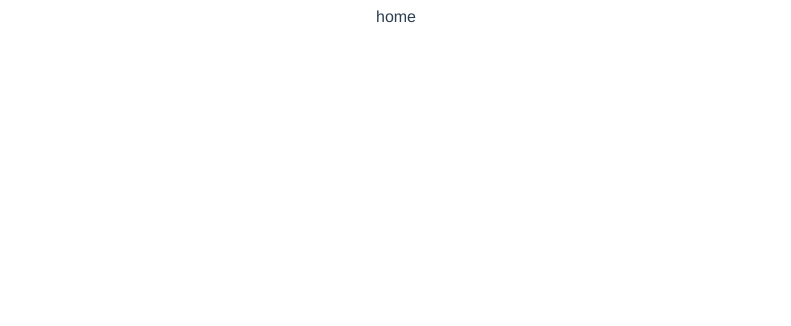
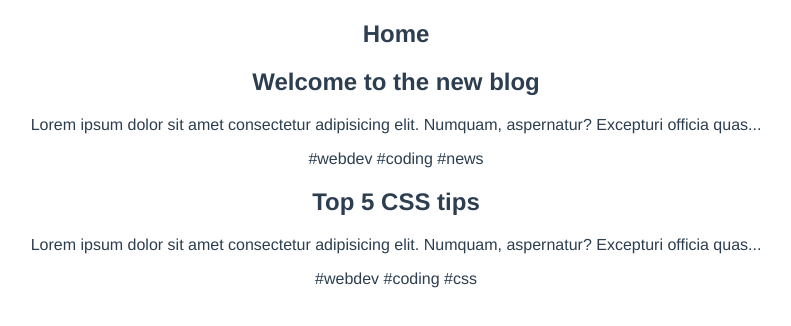
Before and after one commit to VisheshSingh/dojo-blog-ninja, a Vue app: page / in a window 1280 px wide. Shown: the top 326 px of the page, without its empty margins (244-1035 px from the left). Built offline with nearby package versions, Linux system fonts and the light colour scheme; data requests are answered from the project's data file.

Commit message:
setup() in components

```diff
--- /dev/null
+++ b/src/components/PostsList.vue
@@ -0,0 +1,19 @@
+<template>
+  <div v-for="post in posts" :key="post.id">
+    <SinglePost :post="post" />
+  </div>
+</template>
+
+<script>
+import SinglePost from './SinglePost';
+
+export default {
+  name: 'PostsList',
+  props: ['posts'],
+  components: {
+    SinglePost,
+  },
+};
+</script>
+
+<style></style>
--- /dev/null
+++ b/src/components/SinglePost.vue
@@ -0,0 +1,22 @@
+<template>
+  <h2>{{ post.title }}</h2>
+  <p>{{ details }}</p>
+  <span v-for="tag in post.tags" :key="tag"> #{{ tag }} </span>
+</template>
+
+<script>
+import { computed } from 'vue';
+
+export default {
+  name: 'SinglePost',
+  props: ['post'],
+  setup(props) {
+    const details = computed(() => {
+      return props.post.details.substring(0, 100) + '...';
+    });
+    return { details };
+  },
+};
+</script>
+
+<style></style>
--- a/src/views/Home.vue
+++ b/src/views/Home.vue
@@ -1,12 +1,36 @@
 <template>
-  <div class="home">
-    home
-  </div>
+  <h2>Home</h2>
+  <PostsList :posts="posts" />
 </template>
 
 <script>
+import { ref } from 'vue';
+import PostsList from '../components/PostsList';
+
 export default {
   name: 'Home',
-  components: {},
+  components: {
+    PostsList,
+  },
+  setup() {
+    const posts = ref([]);
+    const error = ref(null);
+
+    const load = async () => {
+      try {
+        const res = await fetch(`http://localhost:3000/posts`);
+        if (!res.ok) {
+          throw Error('no data available 😫');
+        }
+        const data = await res.json();
+        posts.value = data;
+      } catch (err) {
+        error.value = err.message;
+      }
+    };
+    load();
+
+    return { posts, error };
+  },
 };
 </script>
```
